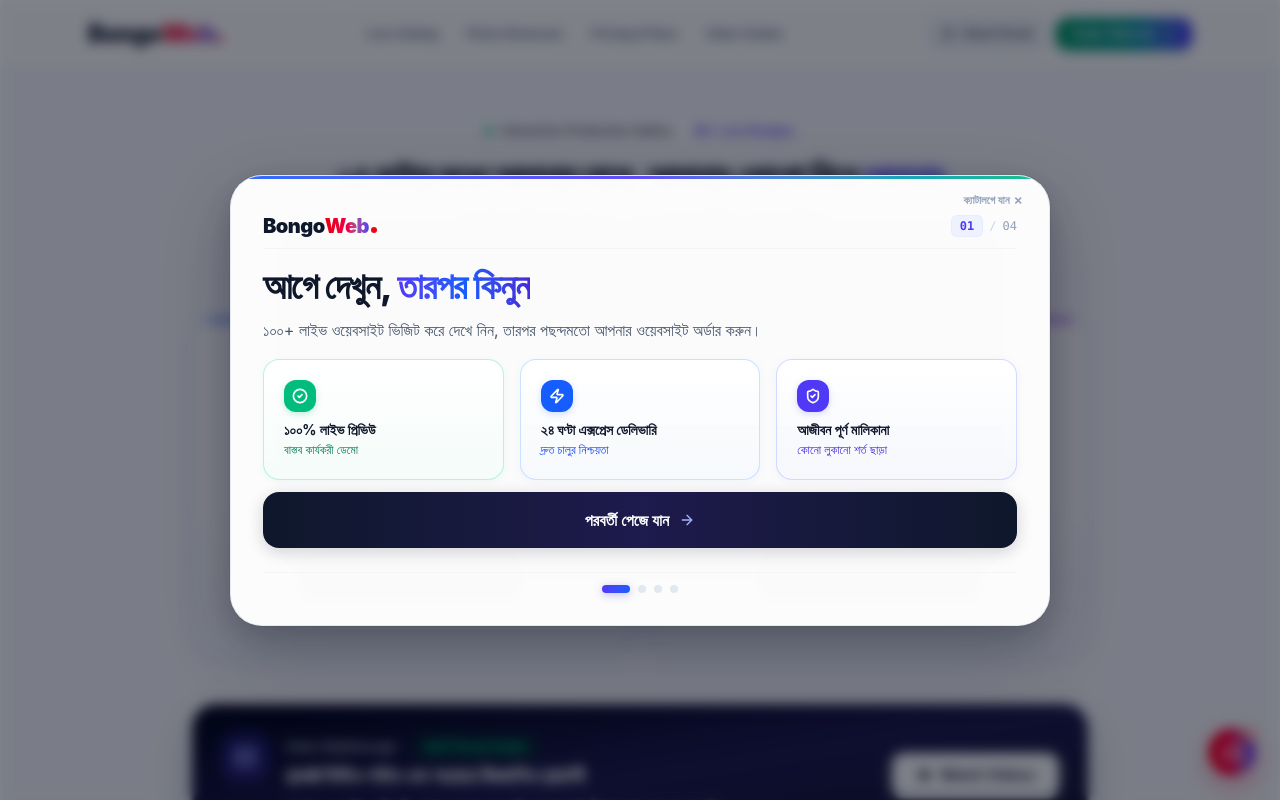
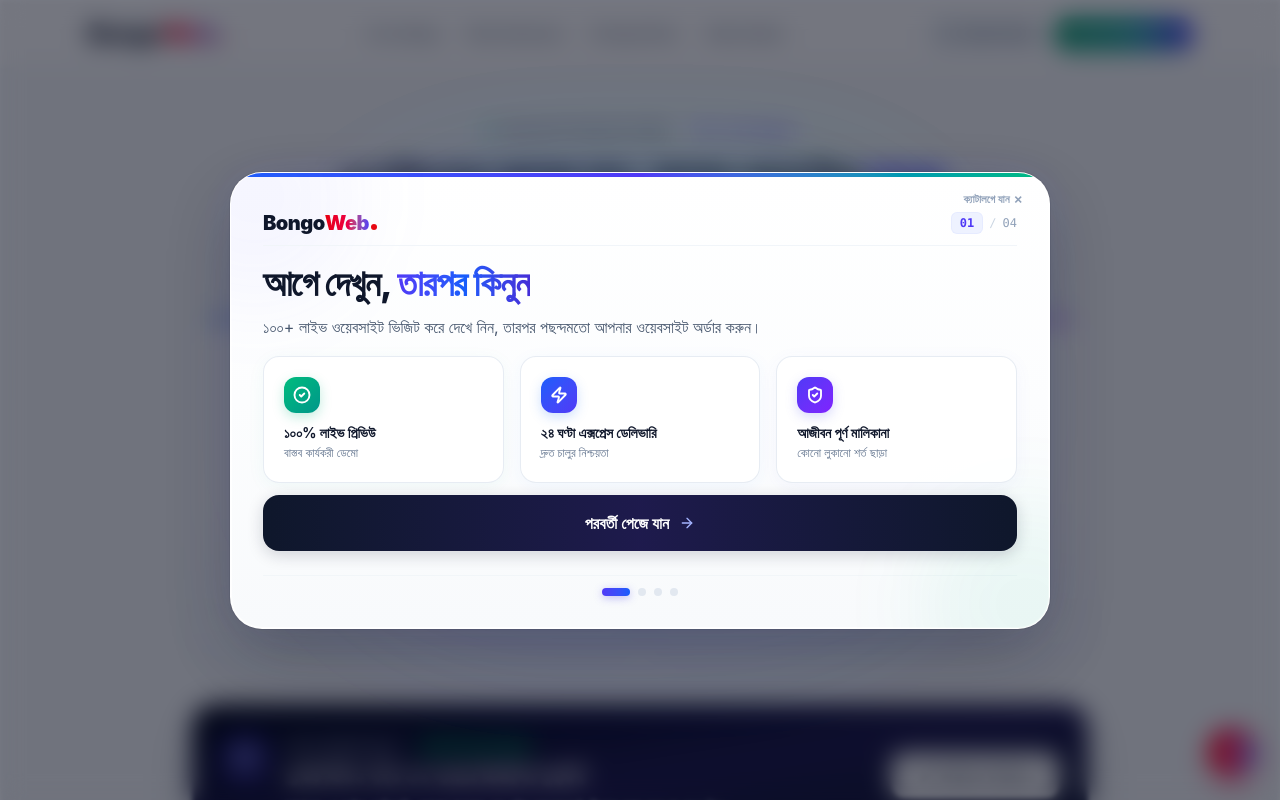
Before and after one commit to BeeGoBD/Bongoweb.xyz, a React (Vite) app: page / in a window 1280 px wide. Shown: the top 800 px of the page. Built offline with nearby package versions, Linux system fonts and the light colour scheme.

Commit message:
style: refine UI and visual aesthetics of wizard
- Add ambient background light effect to modal.
- Standardize bento card styling with neutral backgrounds and hover effects.
- Enhance glassmorphism and shadow depth for a more polished, modern look.

```diff
--- a/src/App.tsx
+++ b/src/App.tsx
@@ -82,12 +82,21 @@ export default function App() {
       {currentPage === 'wizard' && (
         <div
           id="slides-hover-backdrop"
-          className="fixed inset-0 z-50 flex items-center justify-center p-3 sm:p-6 bg-slate-950/45 backdrop-blur-[6px] animate-fadeIn"
+          className="fixed inset-0 z-50 flex items-center justify-center p-3 sm:p-6 bg-slate-950/50 backdrop-blur-md animate-fadeIn"
         >
+          {/* Ambient Chroma Light Orb behind the Slide Card */}
+          <div className="absolute inset-0 pointer-events-none flex items-center justify-center overflow-hidden">
+            <div className="w-[680px] h-[460px] bg-gradient-to-tr from-indigo-600/20 via-blue-500/15 to-emerald-400/15 rounded-full blur-3xl opacity-80" />
+          </div>
+
           {/* Elevated Presentation Slide Card Coming Up */}
-          <div className="relative w-full max-w-2xl sm:max-w-3xl lg:max-w-[820px] bg-white/98 backdrop-blur-2xl rounded-3xl sm:rounded-[2rem] border border-slate-200/90 shadow-[0_25px_70px_rgba(15,23,42,0.3),0_10px_30px_rgba(15,23,42,0.15)] ring-1 ring-black/[0.04] p-5 sm:p-7 md:p-8 animate-slideUpModal overflow-hidden flex flex-col justify-between max-h-[92vh] sm:max-h-[88vh]">
+          <div className="relative w-full max-w-2xl sm:max-w-3xl lg:max-w-[820px] bg-gradient-to-b from-white via-[#FCFDFE] to-[#F8FAFC] backdrop-blur-2xl rounded-3xl sm:rounded-[2rem] border border-white/80 shadow-[0_25px_70px_-10px_rgba(15,23,42,0.32),0_0_0_1px_rgba(255,255,255,0.9)_inset,0_0_40px_rgba(99,102,241,0.08)] ring-1 ring-slate-900/[0.08] p-5 sm:p-7 md:p-8 animate-slideUpModal overflow-hidden flex flex-col justify-between max-h-[92vh] sm:max-h-[88vh]">
             {/* Jewel accent bar across top of card */}
-            <div className="absolute top-0 left-0 right-0 h-[3px] bg-gradient-to-r from-blue-600 via-indigo-600 to-emerald-500 opacity-90" />
+            <div className="absolute top-0 left-0 right-0 h-1 bg-gradient-to-r from-blue-600 via-indigo-600 to-emerald-500" />
+
+            {/* Subtle inner ambient light reflections */}
+            <div className="absolute -top-20 -left-20 w-52 h-52 bg-indigo-500/6 rounded-full blur-2xl pointer-events-none" />
+            <div className="absolute -bottom-20 -right-20 w-52 h-52 bg-emerald-500/6 rounded-full blur-2xl pointer-events-none" />
 
             {/* Quick Skip to Website button in top corner */}
             <button
@@ -95,7 +104,7 @@ export default function App() {
                 setCurrentStep(5);
                 navigateTo('dashboard');
               }}
-              className="absolute top-3 right-4 text-[11px] font-semibold text-slate-400 hover:text-slate-800 transition-colors flex items-center gap-1 cursor-pointer py-1 px-2.5 rounded-lg hover:bg-slate-100 z-10"
+              className="absolute top-3.5 right-4 text-[11px] font-semibold text-slate-400 hover:text-slate-800 transition-colors flex items-center gap-1 cursor-pointer py-1 px-2.5 rounded-lg hover:bg-slate-100 z-10"
               title="Skip directly to website"
             >
               <span>ক্যাটালগে যান</span>
--- a/src/components/Step1Welcome.tsx
+++ b/src/components/Step1Welcome.tsx
@@ -50,30 +50,30 @@ export default function Step1Welcome({ onNext }: Step1WelcomeProps) {
         {/* 3 Compact Proof Bento Cards */}
         <div className="grid grid-cols-1 sm:grid-cols-3 gap-3 sm:gap-4 w-full text-left my-auto">
           {/* Card 1: Emerald Trust */}
-          <div className="p-3.5 sm:p-4 md:p-5 rounded-2xl bg-gradient-to-b from-white to-emerald-50/40 border border-emerald-200/80 shadow-[0_2px_10px_rgba(16,185,129,0.06)] transition-all hover:border-emerald-300">
-            <div className="w-8 h-8 rounded-xl bg-emerald-500 text-white flex items-center justify-center mb-2 shadow-[0_2px_6px_rgba(16,185,129,0.25)]">
-              <CheckCircle2 className="w-4 h-4 stroke-[2.5]" />
+          <div className="p-3.5 sm:p-4 md:p-5 rounded-2xl bg-white/85 backdrop-blur-sm border border-slate-200/80 shadow-[0_4px_18px_rgba(16,185,129,0.05)] transition-all hover:border-emerald-300 hover:shadow-[0_8px_24px_rgba(16,185,129,0.1)] hover:-translate-y-0.5">
+            <div className="w-9 h-9 rounded-xl bg-gradient-to-br from-emerald-500 to-teal-600 text-white flex items-center justify-center mb-2.5 shadow-[0_4px_12px_rgba(16,185,129,0.25)]">
+              <CheckCircle2 className="w-4.5 h-4.5 stroke-[2.5]" />
             </div>
             <div className="text-xs sm:text-sm font-bold text-slate-900">১০০% লাইভ প্রিভিউ</div>
-            <div className="text-[11px] sm:text-xs text-emerald-700 font-medium mt-0.5 leading-snug">বাস্তব কার্যকরী ডেমো</div>
+            <div className="text-[11px] sm:text-xs text-slate-500 font-medium mt-0.5 leading-snug">বাস্তব কার্যকরী ডেমো</div>
           </div>
 
           {/* Card 2: Sapphire Speed */}
-          <div className="p-3.5 sm:p-4 md:p-5 rounded-2xl bg-gradient-to-b from-white to-blue-50/40 border border-blue-200/80 shadow-[0_2px_10px_rgba(59,130,246,0.06)] transition-all hover:border-blue-300">
-            <div className="w-8 h-8 rounded-xl bg-blue-600 text-white flex items-center justify-center mb-2 shadow-[0_2px_6px_rgba(59,130,246,0.25)]">
-              <Zap className="w-4 h-4 stroke-[2.5]" />
+          <div className="p-3.5 sm:p-4 md:p-5 rounded-2xl bg-white/85 backdrop-blur-sm border border-slate-200/80 shadow-[0_4px_18px_rgba(59,130,246,0.05)] transition-all hover:border-blue-300 hover:shadow-[0_8px_24px_rgba(59,130,246,0.1)] hover:-translate-y-0.5">
+            <div className="w-9 h-9 rounded-xl bg-gradient-to-br from-blue-600 to-indigo-600 text-white flex items-center justify-center mb-2.5 shadow-[0_4px_12px_rgba(59,130,246,0.25)]">
+              <Zap className="w-4.5 h-4.5 stroke-[2.5]" />
             </div>
             <div className="text-xs sm:text-sm font-bold text-slate-900">২৪ ঘণ্টা এক্সপ্রেস ডেলিভারি</div>
-            <div className="text-[11px] sm:text-xs text-blue-700 font-medium mt-0.5 leading-snug">দ্রুত চালুর নিশ্চয়তা</div>
+            <div className="text-[11px] sm:text-xs text-slate-500 font-medium mt-0.5 leading-snug">দ্রুত চালুর নিশ্চয়তা</div>
           </div>
 
           {/* Card 3: Indigo Ownership */}
-          <div className="p-3.5 sm:p-4 md:p-5 rounded-2xl bg-gradient-to-b from-white to-indigo-50/40 border border-indigo-200/80 shadow-[0_2px_10px_rgba(99,102,241,0.06)] transition-all hover:border-indigo-300">
-            <div className="w-8 h-8 rounded-xl bg-indigo-600 text-white flex items-center justify-center mb-2 shadow-[0_2px_6px_rgba(99,102,241,0.25)]">
-              <ShieldCheck className="w-4 h-4 stroke-[2.5]" />
+          <div className="p-3.5 sm:p-4 md:p-5 rounded-2xl bg-white/85 backdrop-blur-sm border border-slate-200/80 shadow-[0_4px_18px_rgba(99,102,241,0.05)] transition-all hover:border-indigo-300 hover:shadow-[0_8px_24px_rgba(99,102,241,0.1)] hover:-translate-y-0.5">
+            <div className="w-9 h-9 rounded-xl bg-gradient-to-br from-indigo-600 to-violet-600 text-white flex items-center justify-center mb-2.5 shadow-[0_4px_12px_rgba(99,102,241,0.25)]">
+              <ShieldCheck className="w-4.5 h-4.5 stroke-[2.5]" />
             </div>
             <div className="text-xs sm:text-sm font-bold text-slate-900">আজীবন পূর্ণ মালিকানা</div>
-            <div className="text-[11px] sm:text-xs text-indigo-700 font-medium mt-0.5 leading-snug">কোনো লুকানো শর্ত ছাড়া</div>
+            <div className="text-[11px] sm:text-xs text-slate-500 font-medium mt-0.5 leading-snug">কোনো লুকানো শর্ত ছাড়া</div>
           </div>
         </div>
 
--- a/src/components/Step2Guarantee.tsx
+++ b/src/components/Step2Guarantee.tsx
@@ -51,30 +51,30 @@ export default function Step2Guarantee({ onBack, onNext }: Step2GuaranteeProps)
         {/* 3 Proof Bento Cards */}
         <div className="grid grid-cols-1 sm:grid-cols-3 gap-3 sm:gap-4 w-full text-left my-auto">
           {/* Card 1: Emerald Match */}
-          <div className="p-3.5 sm:p-4 md:p-5 rounded-2xl bg-gradient-to-b from-white to-emerald-50/40 border border-emerald-200/80 shadow-[0_2px_10px_rgba(16,185,129,0.06)] transition-all hover:border-emerald-300">
-            <div className="w-8 h-8 rounded-xl bg-emerald-500 text-white flex items-center justify-center mb-2 shadow-[0_2px_6px_rgba(16,185,129,0.25)]">
-              <CheckCircle2 className="w-4 h-4 stroke-[2.5]" />
+          <div className="p-3.5 sm:p-4 md:p-5 rounded-2xl bg-white/85 backdrop-blur-sm border border-slate-200/80 shadow-[0_4px_18px_rgba(16,185,129,0.05)] transition-all hover:border-emerald-300 hover:shadow-[0_8px_24px_rgba(16,185,129,0.1)] hover:-translate-y-0.5">
+            <div className="w-9 h-9 rounded-xl bg-gradient-to-br from-emerald-500 to-teal-600 text-white flex items-center justify-center mb-2.5 shadow-[0_4px_12px_rgba(16,185,129,0.25)]">
+              <CheckCircle2 className="w-4.5 h-4.5 stroke-[2.5]" />
             </div>
             <div className="text-xs sm:text-sm font-bold text-slate-900">হুবহু ডিজাইন ম্যাচ</div>
-            <div className="text-[11px] sm:text-xs text-emerald-700 font-medium mt-0.5 leading-snug">ডেমোর সাথে ১০০% মিল</div>
+            <div className="text-[11px] sm:text-xs text-slate-500 font-medium mt-0.5 leading-snug">ডেমোর সাথে ১০০% মিল</div>
           </div>
 
           {/* Card 2: Indigo Branding */}
-          <div className="p-3.5 sm:p-4 md:p-5 rounded-2xl bg-gradient-to-b from-white to-indigo-50/40 border border-indigo-200/80 shadow-[0_2px_10px_rgba(99,102,241,0.06)] transition-all hover:border-indigo-300">
-            <div className="w-8 h-8 rounded-xl bg-indigo-600 text-white flex items-center justify-center mb-2 shadow-[0_2px_6px_rgba(99,102,241,0.25)]">
-              <Sparkles className="w-4 h-4 stroke-[2.5]" />
+          <div className="p-3.5 sm:p-4 md:p-5 rounded-2xl bg-white/85 backdrop-blur-sm border border-slate-200/80 shadow-[0_4px_18px_rgba(99,102,241,0.05)] transition-all hover:border-indigo-300 hover:shadow-[0_8px_24px_rgba(99,102,241,0.1)] hover:-translate-y-0.5">
+            <div className="w-9 h-9 rounded-xl bg-gradient-to-br from-indigo-600 to-violet-600 text-white flex items-center justify-center mb-2.5 shadow-[0_4px_12px_rgba(99,102,241,0.25)]">
+              <Sparkles className="w-4.5 h-4.5 stroke-[2.5]" />
             </div>
             <div className="text-xs sm:text-sm font-bold text-slate-900">আপনার নিজস্ব ব্র্যান্ডিং</div>
-            <div className="text-[11px] sm:text-xs text-indigo-700 font-medium mt-0.5 leading-snug">আপনার নাম ও লোগো যুক্ত</div>
+            <div className="text-[11px] sm:text-xs text-slate-500 font-medium mt-0.5 leading-snug">আপনার নাম ও লোগো যুক্ত</div>
           </div>
 
           {/* Card 3: Sapphire Zero Effort */}
-          <div className="p-3.5 sm:p-4 md:p-5 rounded-2xl bg-gradient-to-b from-white to-sky-50/40 border border-sky-200/80 shadow-[0_2px_10px_rgba(14,165,233,0.06)] transition-all hover:border-sky-300">
-            <div className="w-8 h-8 rounded-xl bg-sky-600 text-white flex items-center justify-center mb-2 shadow-[0_2px_6px_rgba(14,165,233,0.25)]">
-              <Layers className="w-4 h-4 stroke-[2.5]" />
+          <div className="p-3.5 sm:p-4 md:p-5 rounded-2xl bg-white/85 backdrop-blur-sm border border-slate-200/80 shadow-[0_4px_18px_rgba(14,165,233,0.05)] transition-all hover:border-sky-300 hover:shadow-[0_8px_24px_rgba(14,165,233,0.1)] hover:-translate-y-0.5">
+            <div className="w-9 h-9 rounded-xl bg-gradient-to-br from-sky-500 to-blue-600 text-white flex items-center justify-center mb-2.5 shadow-[0_4px_12px_rgba(14,165,233,0.25)]">
+              <Layers className="w-4.5 h-4.5 stroke-[2.5]" />
             </div>
             <div className="text-xs sm:text-sm font-bold text-slate-900">সম্পূর্ণ রেডিমেড সেটআপ</div>
-            <div className="text-[11px] sm:text-xs text-sky-700 font-medium mt-0.5 leading-snug">কোনো টেকনিক্যাল ঝামেলা নেই</div>
+            <div className="text-[11px] sm:text-xs text-slate-500 font-medium mt-0.5 leading-snug">কোনো টেকনিক্যাল ঝামেলা নেই</div>
           </div>
         </div>
 
```
Also changed, not shown: src/components/Step3Management.tsx (+12 -12 lines), src/components/Step4Pricing.tsx (+10 -10 lines).
